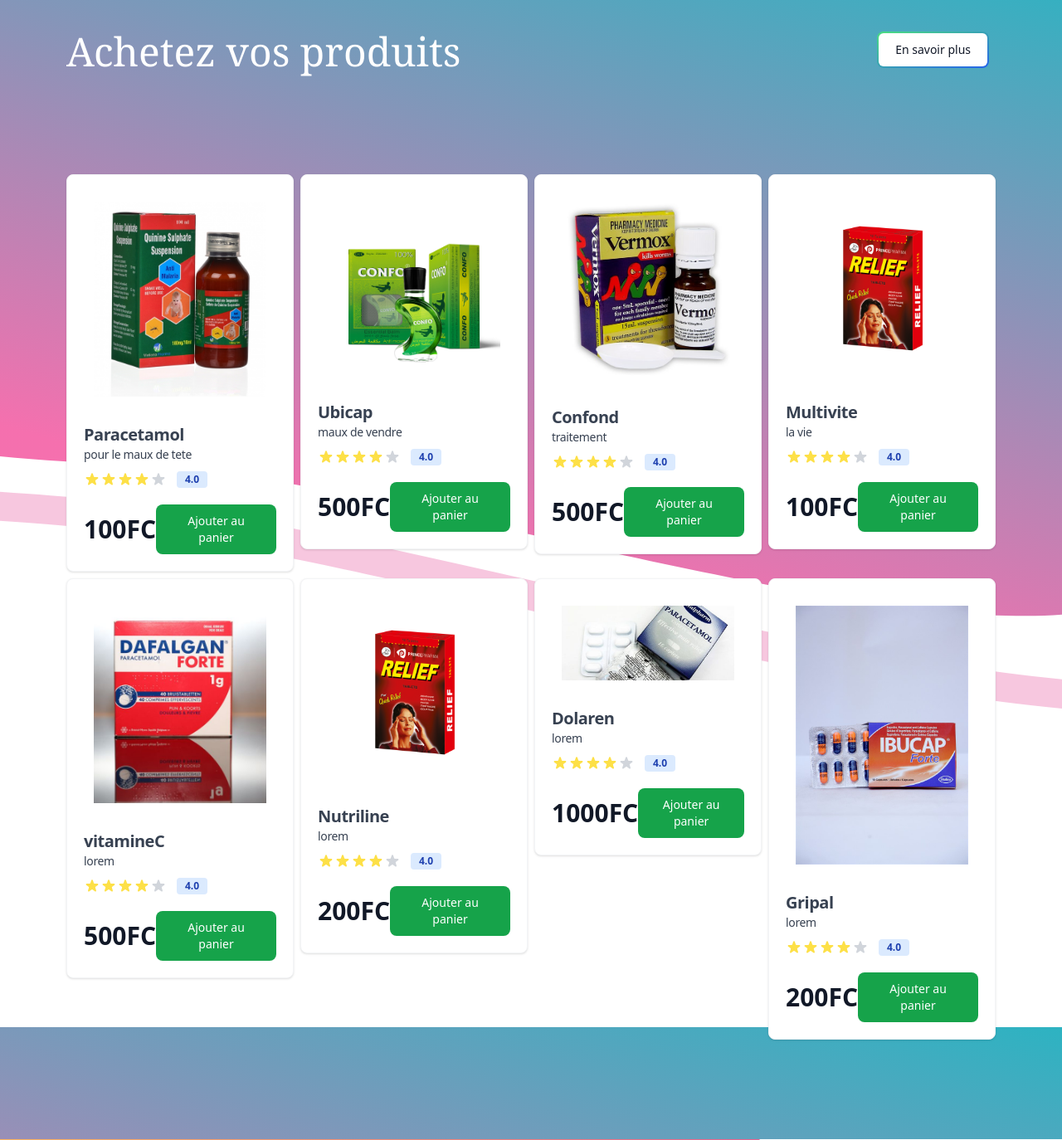
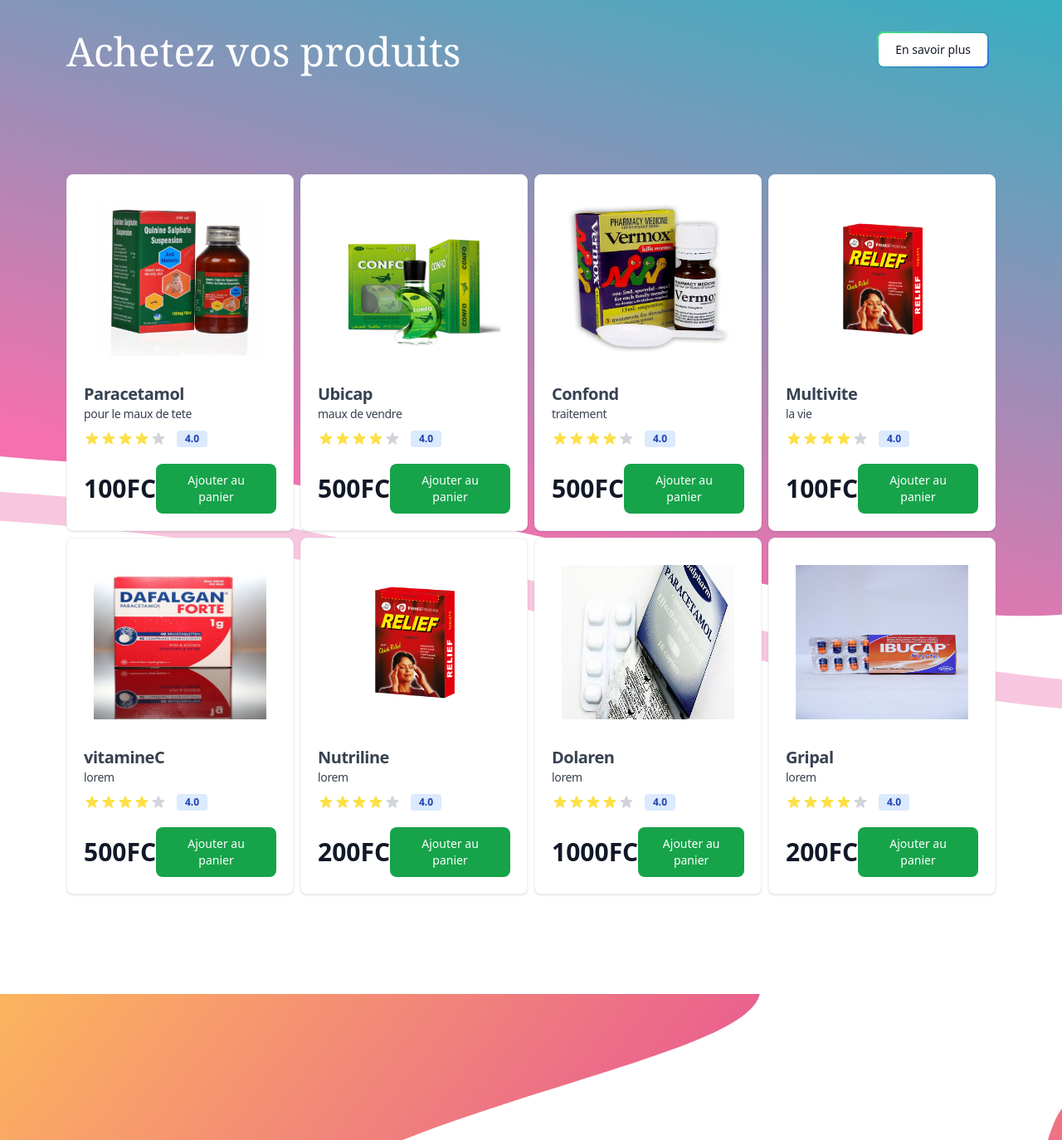
Before and after one commit to kingfac/ProjetPython, a Django app: page /home/ in a window 1280 px wide. Shown: the part 1770-3144 px from the top of the page at 83% size. Run offline with Django 4.2, Linux system fonts and the light colour scheme; a user stored in the database is signed in; data comes from the database, SQL or seed files in the repository; some libraries are stand-ins or nearby versions.

Commit message:
final version

```diff
--- a/blog/templates/blog/components/actualites.html
+++ b/blog/templates/blog/components/actualites.html
@@ -1,4 +1,4 @@
-<div class="px-20 py-10" style="background-image: url(../../static/images/f1.svg);">
+<div class="px-20 py-10 bg-cover" style="background-image: url(../../static/images/f1.svg);">
     <div class="flex justify-between py-10">
         <div class="text-5xl font-serif text-white ">
             Achetez vos produits
@@ -17,7 +17,7 @@
                         <div>
                             <div class="w-full max-w-sm bg-white border border-gray-100 rounded-lg shadow dark:bg-gray-800 dark:border-gray-700">
                                 <a href="{% url 'detail_produit' produit.id%}">
-                                    <img class="p-8 rounded-t-lg" src="{{produit.image.url}}" alt="product image" />
+                                    <img class="p-8 rounded-t-lg" src="{{produit.image.url}}" alt="product image" style="height: 250px; width: 100%;" />
                                 </a>
                                 <div class="px-5 pb-5">
                                     <a href="{% url 'detail_produit' produit.id%}">
```
